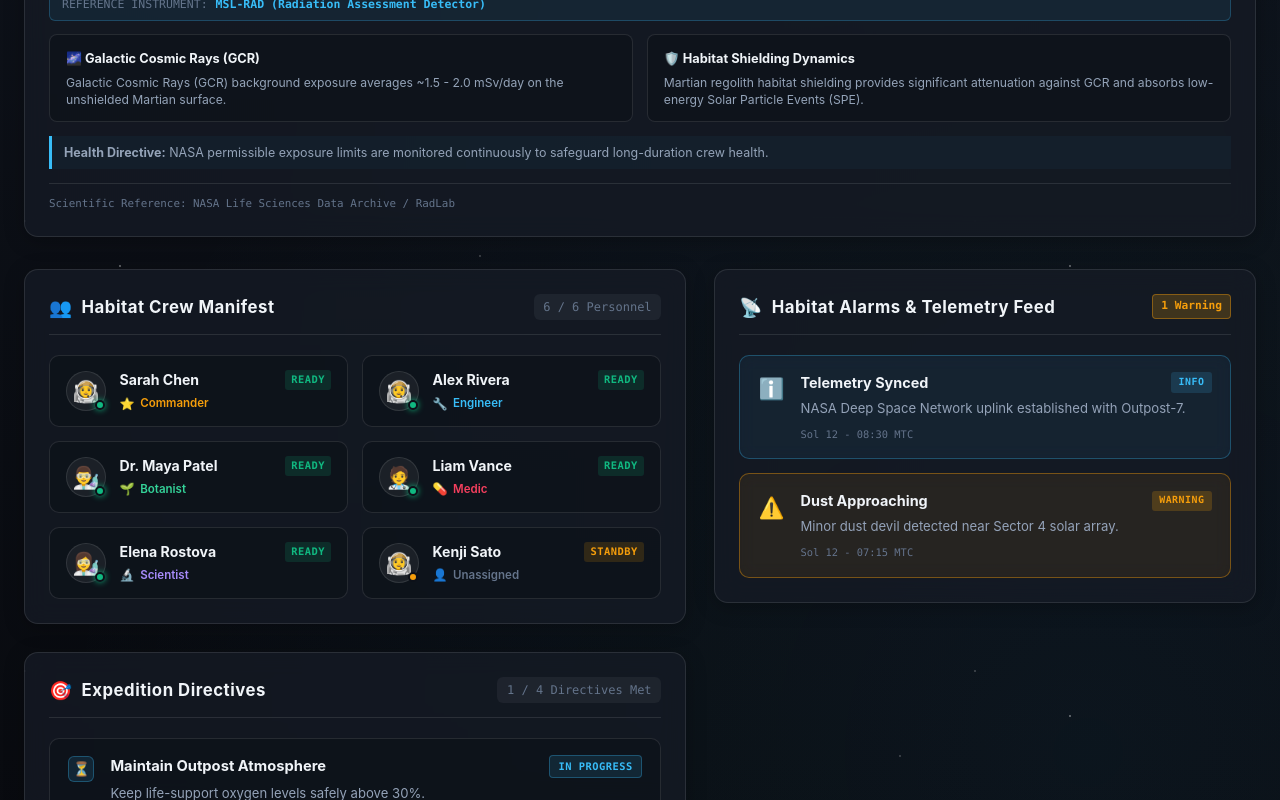
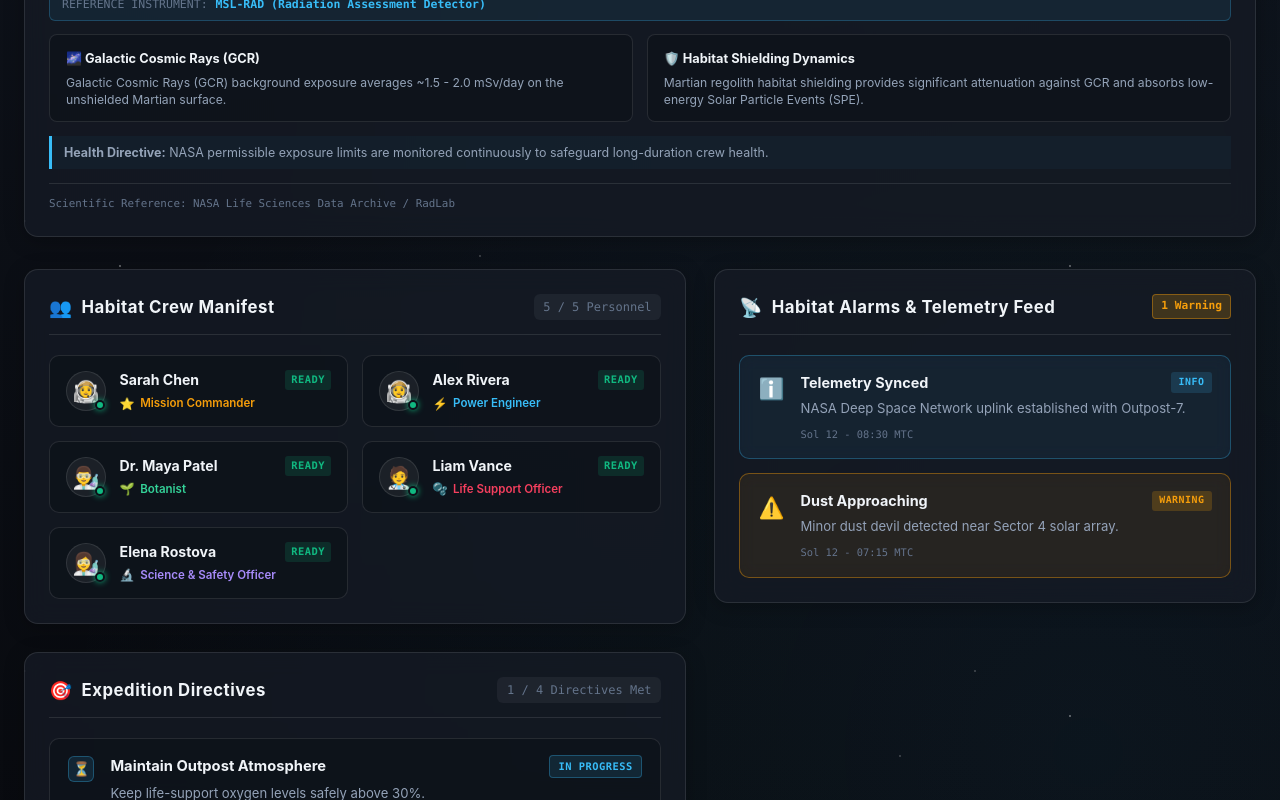
Before and after one commit to Reshmirajs/mission-outpost, a React (Vite) app: page / in a window 1280 px wide. Shown: the part 1614-2414 px from the top of the page. Built offline with nearby package versions, Linux system fonts and the light colour scheme.

Commit message:
refactor(dashboard): update astronaut roles to finalized 5-crew manifest

```diff
--- a/src/App.jsx
+++ b/src/App.jsx
@@ -1,5 +1,5 @@
 import { useState } from 'react'
-import { INITIAL_RESOURCES, PlayerRoles } from './types/game'
+import { INITIAL_RESOURCES } from './types/game'
 import Dashboard from './components/dashboard'
 import {
   mockResources,
@@ -48,11 +48,11 @@ function App() {
   ]
 
   const roles = [
-    { title: PlayerRoles.COMMANDER, desc: 'Expedition lead & mission decisions' },
-    { title: PlayerRoles.ENGINEER, desc: 'Power grids & habitat maintenance' },
-    { title: PlayerRoles.BOTANIST, desc: 'Hydroponics & food production' },
-    { title: PlayerRoles.MEDIC, desc: 'Crew health & radiation treatment' },
-    { title: PlayerRoles.SCIENTIST, desc: 'NASA telemetry & environmental analysis' },
+    { title: 'Mission Commander', desc: 'The team leader & expedition decisions' },
+    { title: 'Power Engineer', desc: 'The electricity expert & habitat grid maintenance' },
+    { title: 'Botanist', desc: 'The space gardener & hydroponics food production' },
+    { title: 'Life Support Officer', desc: 'The survival expert & atmosphere systems' },
+    { title: 'Science & Safety Officer', desc: 'The Mars environment expert & radiation monitoring' },
   ]
 
   return (
--- a/src/components/dashboard/CrewPanel.jsx
+++ b/src/components/dashboard/CrewPanel.jsx
@@ -1,32 +1,10 @@
 import React from 'react';
-import { PlayerRoles } from '../../types/game';
-
-/**
- * Returns role icons and styling badges for crew roles.
- * @param {string} role
- */
-function getRoleBadge(role) {
-  switch (role) {
-    case PlayerRoles.COMMANDER:
-      return { icon: '⭐', label: 'Commander', colorClass: 'role-commander' };
-    case PlayerRoles.ENGINEER:
-      return { icon: '🔧', label: 'Engineer', colorClass: 'role-engineer' };
-    case PlayerRoles.BOTANIST:
-      return { icon: '🌱', label: 'Botanist', colorClass: 'role-botanist' };
-    case PlayerRoles.MEDIC:
-      return { icon: '💊', label: 'Medic', colorClass: 'role-medic' };
-    case PlayerRoles.SCIENTIST:
-      return { icon: '🔬', label: 'Scientist', colorClass: 'role-scientist' };
-    case PlayerRoles.UNASSIGNED:
-    default:
-      return { icon: '👤', label: 'Unassigned', colorClass: 'role-unassigned' };
-  }
-}
+import { getRoleBadge } from './dashboardUtils';
 
 /**
  * CrewPanel Component
  * Displays the list of connected astronauts, their assigned mission role, and readiness status.
- * Handles up to 6 players in a clean, responsive card layout.
+ * Handles the 5 finalized specialist roles in a clean, responsive card layout.
  */
 function CrewPanel({ players = [] }) {
   const safePlayers = Array.isArray(players) ? players : [];
@@ -40,7 +18,7 @@ function CrewPanel({ players = [] }) {
           <h3>Habitat Crew Manifest</h3>
         </div>
         <span className="panel-counter-badge">
-          {safePlayers.length} / 6 Personnel
+          {safePlayers.length} / 5 Personnel
         </span>
       </div>
 
--- a/src/components/dashboard/Dashboard.css
+++ b/src/components/dashboard/Dashboard.css
@@ -1285,11 +1285,11 @@
 }
 
 .role-commander { color: #f59e0b; }
-.role-engineer { color: #38bdf8; }
+.role-engineer, .role-power-engineer { color: #38bdf8; }
 .role-botanist { color: #34d399; }
-.role-medic { color: #f43f5e; }
-.role-scientist { color: #a78bfa; }
-.role-unassigned { color: var(--text-muted); }
+.role-medic, .role-life-support { color: #f43f5e; }
+.role-scientist, .role-science-safety { color: #a78bfa; }
+.role-astronaut, .role-unassigned { color: var(--text-muted); }
 
 /* ==========================================================================
    Objectives Panel Specific Styles
--- a/src/components/dashboard/MissionStatus.jsx
+++ b/src/components/dashboard/MissionStatus.jsx
@@ -65,7 +65,7 @@ function MissionStatus({
         <div className="crew-count-value">
           <span className="crew-icon" aria-hidden="true">🧑‍🚀</span>
           <span className="count-number">{crewCount}</span>
-          <span className="count-max">/ 6</span>
+          <span className="count-max">/ 5</span>
         </div>
       </div>
 
--- a/src/components/dashboard/dashboardUtils.js
+++ b/src/components/dashboard/dashboardUtils.js
@@ -167,3 +167,48 @@ export function deriveResourceAlerts(resources) {
 
   return generatedAlerts;
 }
+
+/**
+ * Finalized astronaut roles for MISSION: OUTPOST (5 crew members)
+ */
+export const FINALIZED_ROLES = Object.freeze({
+  MISSION_COMMANDER: 'Mission Commander',
+  POWER_ENGINEER: 'Power Engineer',
+  BOTANIST: 'Botanist',
+  LIFE_SUPPORT_OFFICER: 'Life Support Officer',
+  SCIENCE_SAFETY_OFFICER: 'Science & Safety Officer',
+});
+
+/**
+ * Returns role icons and styling badges for crew roles.
+ * Supports the 5 finalized game roles with backwards compatibility for legacy strings.
+ * @param {string} role
+ */
+export function getRoleBadge(role) {
+  switch (role) {
+    case FINALIZED_ROLES.MISSION_COMMANDER:
+    case 'Commander':
+      return { icon: '⭐', label: 'Mission Commander', colorClass: 'role-commander' };
+
+    case FINALIZED_ROLES.POWER_ENGINEER:
+    case 'Engineer':
+      return { icon: '⚡', label: 'Power Engineer', colorClass: 'role-power-engineer' };
+
+    case FINALIZED_ROLES.BOTANIST:
+    case 'Botanist':
+      return { icon: '🌱', label: 'Botanist', colorClass: 'role-botanist' };
+
+    case FINALIZED_ROLES.LIFE_SUPPORT_OFFICER:
+    case 'Medic':
+    case 'Life Support':
+      return { icon: '🫧', label: 'Life Support Officer', colorClass: 'role-life-support' };
+
+    case FINALIZED_ROLES.SCIENCE_SAFETY_OFFICER:
+    case 'Scientist':
+    case 'Science Officer':
+      return { icon: '🔬', label: 'Science & Safety Officer', colorClass: 'role-science-safety' };
+
+    default:
+      return { icon: '🧑‍🚀', label: role || 'Astronaut', colorClass: 'role-astronaut' };
+  }
+}
--- a/src/components/dashboard/index.js
+++ b/src/components/dashboard/index.js
@@ -16,6 +16,8 @@ export {
   RESOURCE_THRESHOLDS,
   getResourceCondition,
   deriveResourceAlerts,
+  FINALIZED_ROLES,
+  getRoleBadge,
 } from './dashboardUtils';
 export * from './mockDashboardData';
 export { default } from './Dashboard';
--- a/src/components/dashboard/mockDashboardData.js
+++ b/src/components/dashboard/mockDashboardData.js
@@ -6,7 +6,7 @@
  * preview, testing, and fallback when live services are not yet connected.
  */
 
-import { PlayerRoles, MissionStatus } from '../../types/game';
+import { MissionStatus } from '../../types/game';
 
 /**
  * Default mock resources for habitat life support.
@@ -58,50 +58,43 @@ export const mockMission = {
 };
 
 /**
- * Mock crew members (up to 6 players for cooperative squad).
+ * Mock crew members (the 5 finalized astronaut roles).
  */
 export const mockCrew = [
   {
     id: 'p1',
     name: 'Sarah Chen',
-    role: PlayerRoles.COMMANDER,
+    role: 'Mission Commander',
     ready: true,
     avatar: '👨‍🚀',
   },
   {
     id: 'p2',
     name: 'Alex Rivera',
-    role: PlayerRoles.ENGINEER,
+    role: 'Power Engineer',
     ready: true,
     avatar: '👩‍🚀',
   },
   {
     id: 'p3',
     name: 'Dr. Maya Patel',
-    role: PlayerRoles.BOTANIST,
+    role: 'Botanist',
     ready: true,
     avatar: '👨‍🔬',
   },
   {
     id: 'p4',
     name: 'Liam Vance',
-    role: PlayerRoles.MEDIC,
+    role: 'Life Support Officer',
     ready: true,
     avatar: '🧑‍⚕️',
   },
   {
     id: 'p5',
     name: 'Elena Rostova',
-    role: PlayerRoles.SCIENTIST,
+    role: 'Science & Safety Officer',
     ready: true,
     avatar: '👩‍🔬',
-  },
-  {
-    id: 'p6',
-    name: 'Kenji Sato',
-    role: PlayerRoles.UNASSIGNED,
-    ready: false,
-    avatar: '🧑‍🚀',
   },
 ];
 
```
